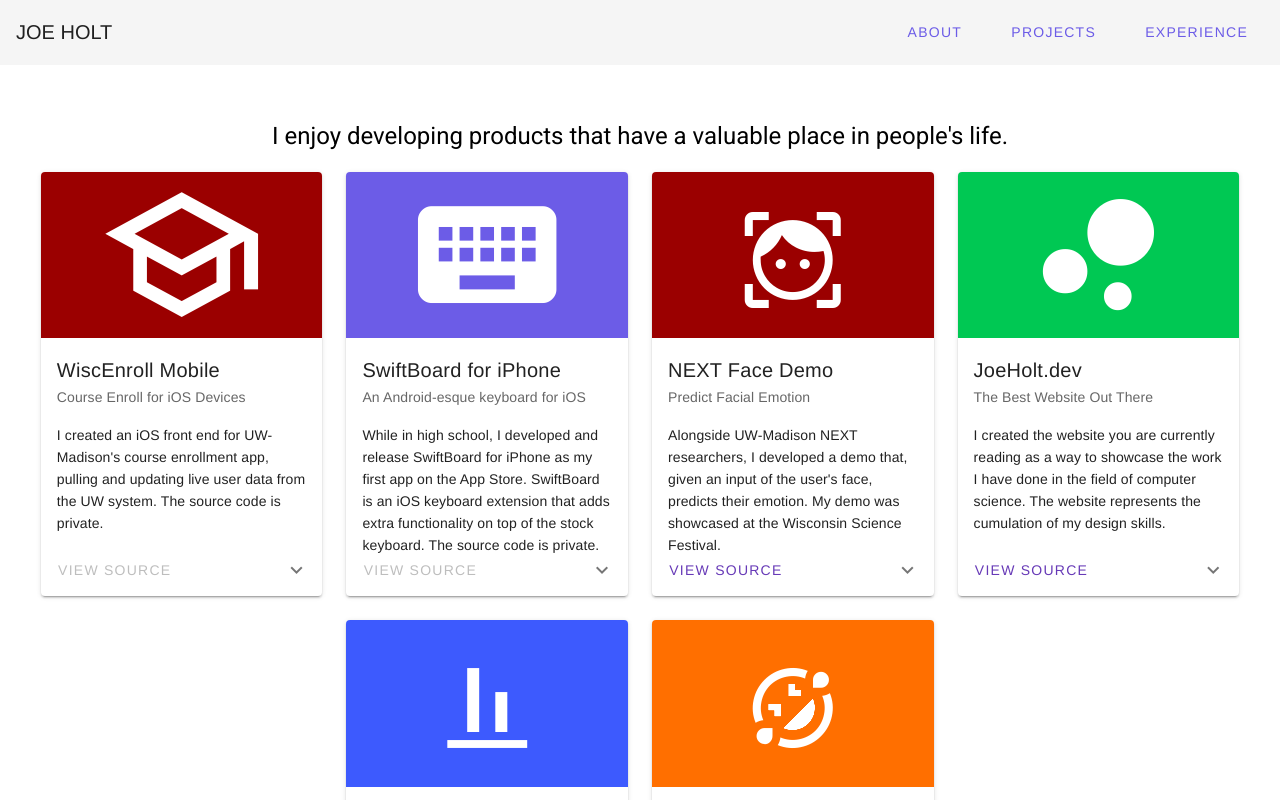
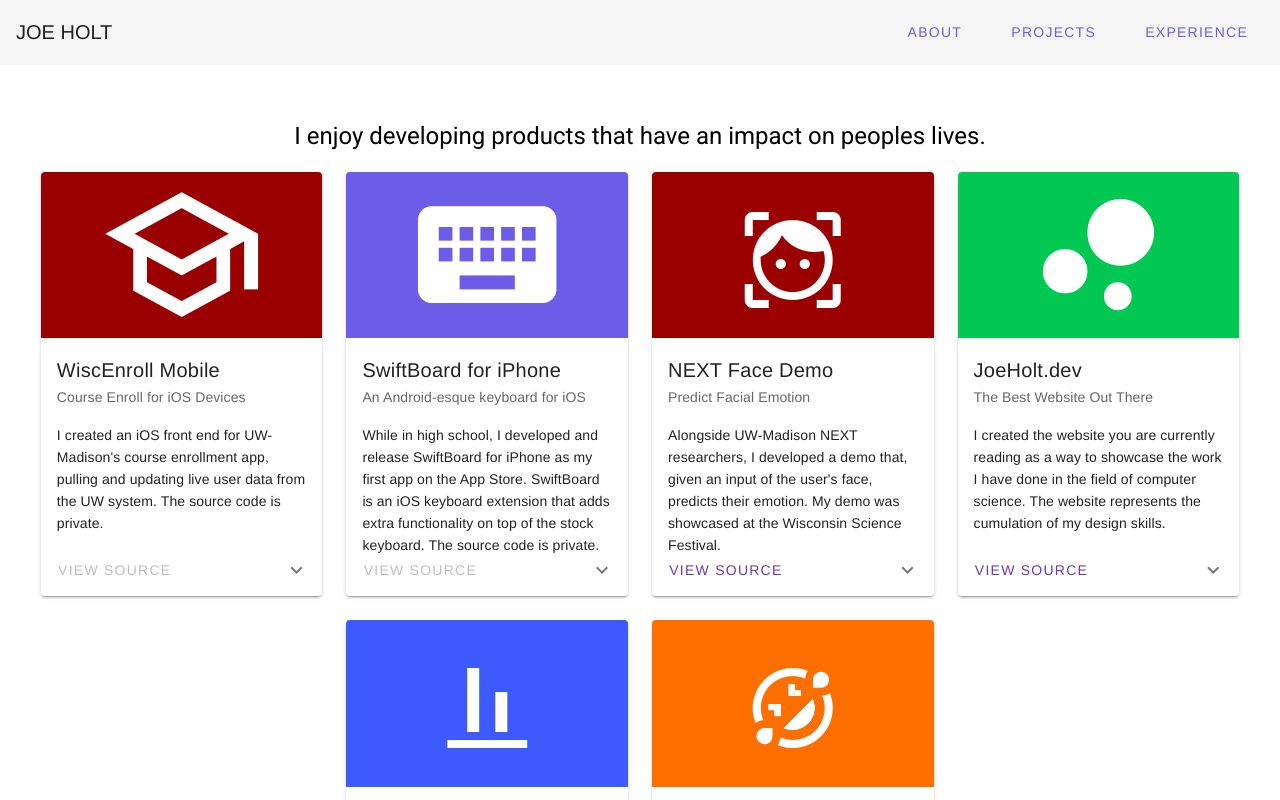
Before and after one commit to JoeHolt/Portfolio, a Vue app: page /#/ in a window 1280 px wide. Shown: the top 800 px of the page. Built offline with nearby package versions, Linux system fonts and the light colour scheme.

Commit message:
JHD-0001: Taking Git more serious - Adds all progress pre-winter break

```diff
--- a/src/components/AppFooter.vue
+++ b/src/components/AppFooter.vue
@@ -39,11 +39,9 @@
       social: [
         { icon: 'mdi-twitter', url: 'https://twitter.com/_joeholt_' },
         { icon: 'mdi-instagram', url: 'https://www.instagram.com/_joeholt_/' },
-        {
-          icon: 'mdi-linkedin',
-          url: 'https://www.linkedin.com/in/josephpholt'
-        },
-        { icon: 'mdi-facebook', url: 'https://www.facebook.com' }
+        { icon: 'mdi-linkedin', url: 'https://www.linkedin.com/in/josephpholt' },
+        { icon: 'mdi-facebook', url: 'https://www.facebook.com' },
+        { icon: 'mdi-email', url: 'mailto:contact@joeholt.dev?subject="Hello! I am contacting you from JoeHolt.dev!"' }
       ]
     };
   }
--- a/src/components/ExperienceTimeline.vue
+++ b/src/components/ExperienceTimeline.vue
@@ -13,7 +13,7 @@
         >
         </span>
       </template>
-      <v-card class="elevation-3" v-if="experience.noCard !== true">
+      <v-card class="elevation-4" v-if="experience.noCard !== true">
         <v-card-title class="headline noselect">{{
           experience.company
         }}</v-card-title>
--- a/src/components/Projects.vue
+++ b/src/components/Projects.vue
@@ -8,7 +8,7 @@
     >
       <div class="mt-8 mb-1">
         <p class="headline text-center text-weight--bold black--text">
-          I enjoy developing products that have a valuable place in people's life.
+          I enjoy developing products that have an impact on peoples lives.
         </p>
       </div>
       <v-row>
@@ -178,6 +178,7 @@
           skills: [
             { title: 'JavaScript', category: 'lang' },
             { title: 'Vue', category: 'tool' },
+            { title: 'Design', category: 'dev' },
             { title: 'MVC', category: 'dev' },
             { title: 'Web', category: 'platform' }
           ]
--- a/vue.config.js
+++ b/vue.config.js
@@ -1,3 +1,4 @@
 module.exports = {
-  transpileDependencies: ['vuetify']
+  transpileDependencies: ['vuetify'],
+  publicPath: '/Portfolio/'
 };
```
Also changed, not shown: 2 other files (tests, documents, lock files or other folders).
